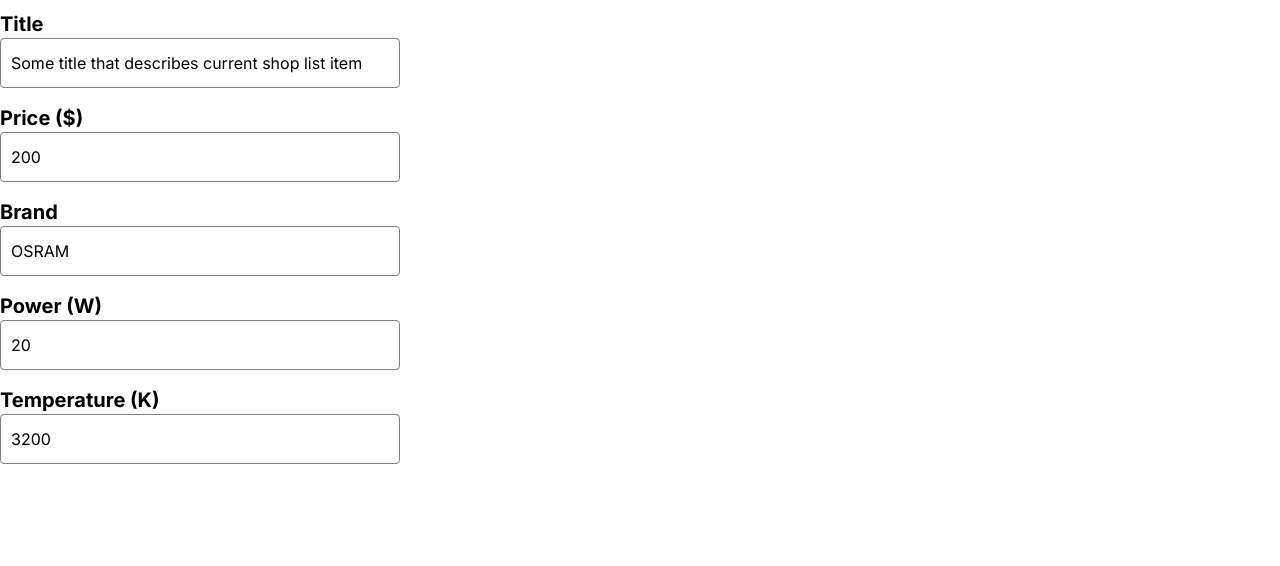
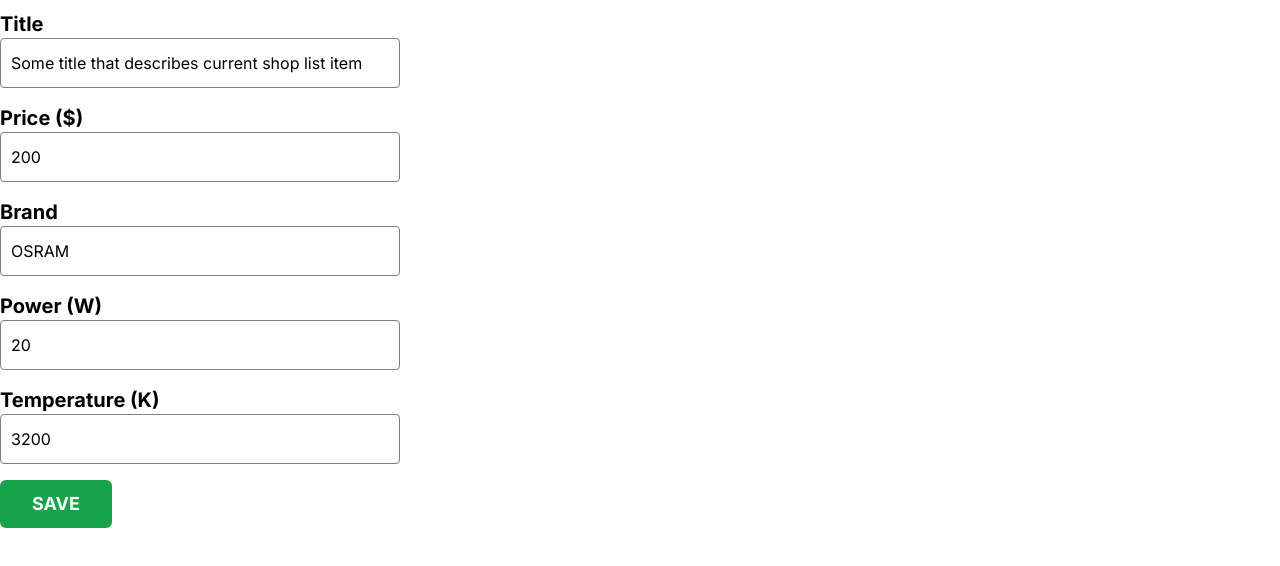
Before and after one commit to Unset29/jsHomework, a website: page project/adminAdd.html in a window 1280 px wide. Shown: the part 146-712 px from the top of the page. Drawn offline with Linux system fonts and the light colour scheme.

Commit message:
button added

```diff
--- a/project/adminAdd.html
+++ b/project/adminAdd.html
@@ -42,6 +42,10 @@
                 <label class="label font-bold text-xl" class="title" for="fname">Temperature (K)</label><br>
                 <input type="text" class="textarea" name="fname" value="3200">
             </div>
+            <div
+                class="save_button w-28 h-12 bg-green-600 uppercase rounded-md flex items-center justify-center font-bold text-lg text-gray-50">
+                Save
+            </div>
         </form>
     </div>
 
```
Also changed, not shown: project/style/output.css.
